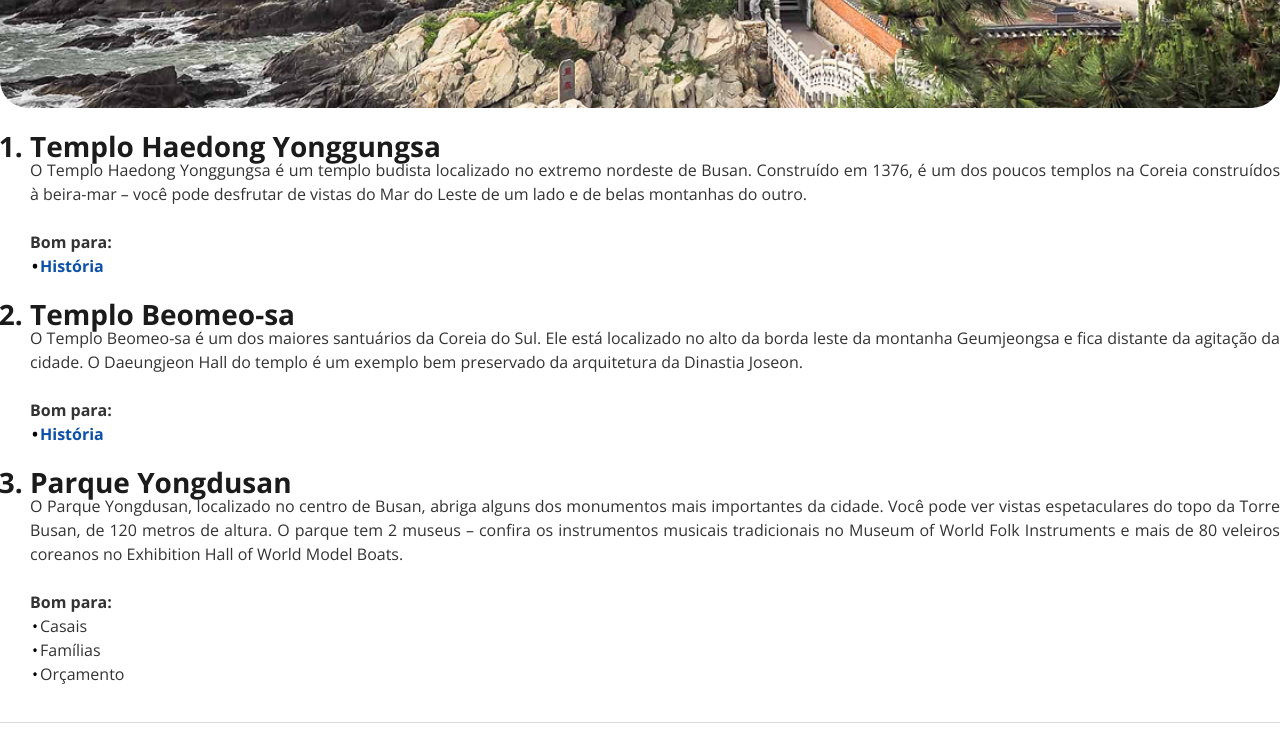
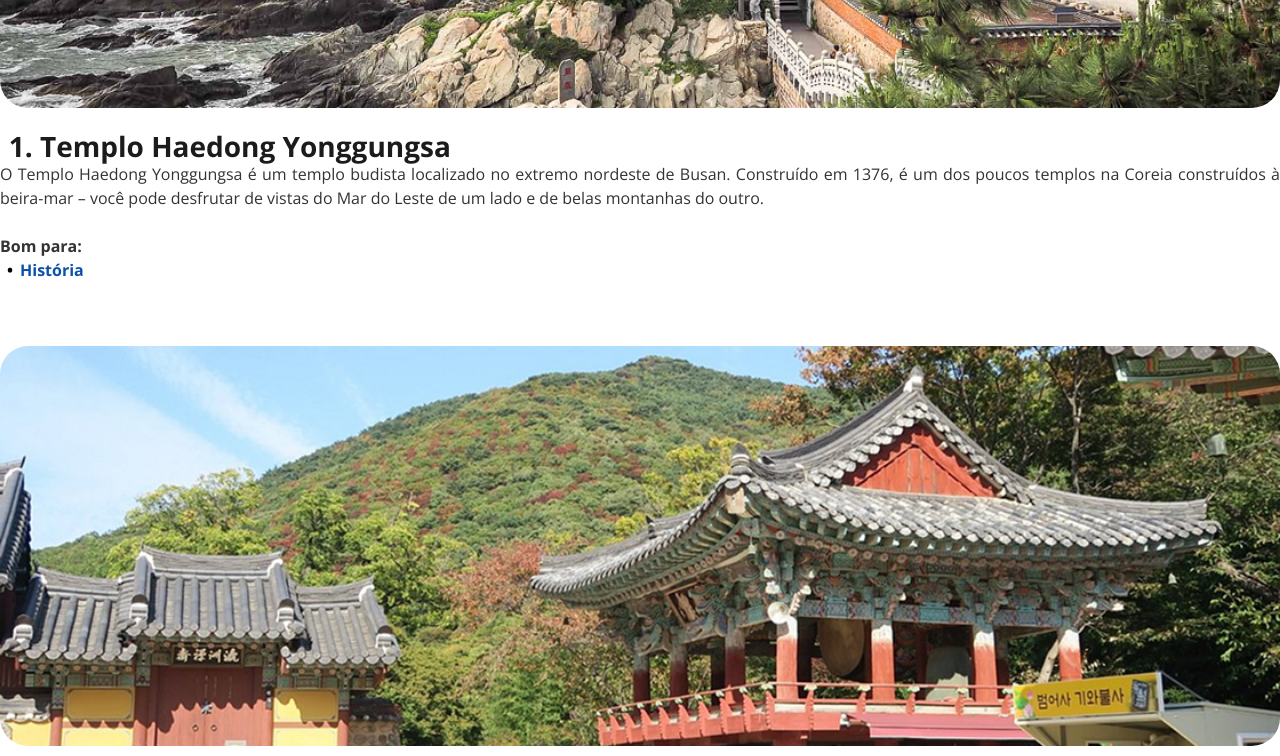
Before and after one commit to GuiSonsin/local-turistico, a plain HTML site: page index.html in a window 1280 px wide. Shown: the part 1600-2356 px from the top of the page. Drawn offline with nearby package versions, Linux system fonts and the light colour scheme.

Commit message:
Arrumando HTML e CSS até a imagem 3

```diff
--- a/index.html
+++ b/index.html
@@ -38,7 +38,8 @@
             <li>Templo Haedong Yonggungsa </li>
         </h3>
 
-        <p class = "paragraph">
+
+        <p class = "paragraph ">
             O Templo Haedong Yonggungsa é um templo budista localizado no extremo nordeste de Busan. Construído em 1376, é um dos poucos templos na Coreia construídos à beira-mar – você pode desfrutar de vistas do Mar do Leste de um lado e de belas montanhas do outro.
             <br><br>
 
@@ -48,14 +49,13 @@
             </ul>
         </p>
 
-        <img src="" alt="">
+        <img src="images/image3.jpg" alt="imagem do tempo Beomeo-sa">
 
         <h3>
             <li>
                 Templo Beomeo-sa
             </li>
         </h3>
-
 
         <p class = "paragraph">
             O Templo Beomeo-sa é um dos maiores santuários da Coreia do Sul. Ele está localizado no alto da borda leste da montanha Geumjeongsa e fica distante da agitação da cidade. O Daeungjeon Hall do templo é um exemplo bem preservado da arquitetura da Dinastia Joseon.
--- a/style.css
+++ b/style.css
@@ -58,13 +58,25 @@ h2{
 li{
     box-sizing: 100%;
 }
+
 h3{
     color: #1B1B1B;
     font-size: 28px;
 }
 
+h3 li{
+    margin-bottom: 4px;
+    margin-left: 40px;
+}
+
+p + img{
+    margin-top: 64px;
+}
+
+img + h3{
+    margin-top: 20px;
+}
 .headline{
-
         font-size: 16px;
         font-weight: bold;
         color: #e1624f;
@@ -87,15 +99,12 @@ div + .headline{
     text-align: justify;
 }
 
-h2 + .paragraph{
-    margin-top: 8px;
-    margin-bottom: 64px;
+.text{
+    margin: px;
 }
-
 
 img + ol{
     margin-top: 20px;
-    padding-left: 30px;
 }
 
 .history{
@@ -110,6 +119,6 @@ ul {
 ul li:before {
 
     content: '\2022'; /* coloca uma bolinha */
-    margin: 0 2px; /* espaçamento da bolinha para o que está escrito */
+    margin: 0 7px; /* espaçamento da bolinha para o que está escrito */
     color: black; /* seleciona a cor da bolinha */
    }
```
Also changed, not shown: images/image3.jpg (added).
